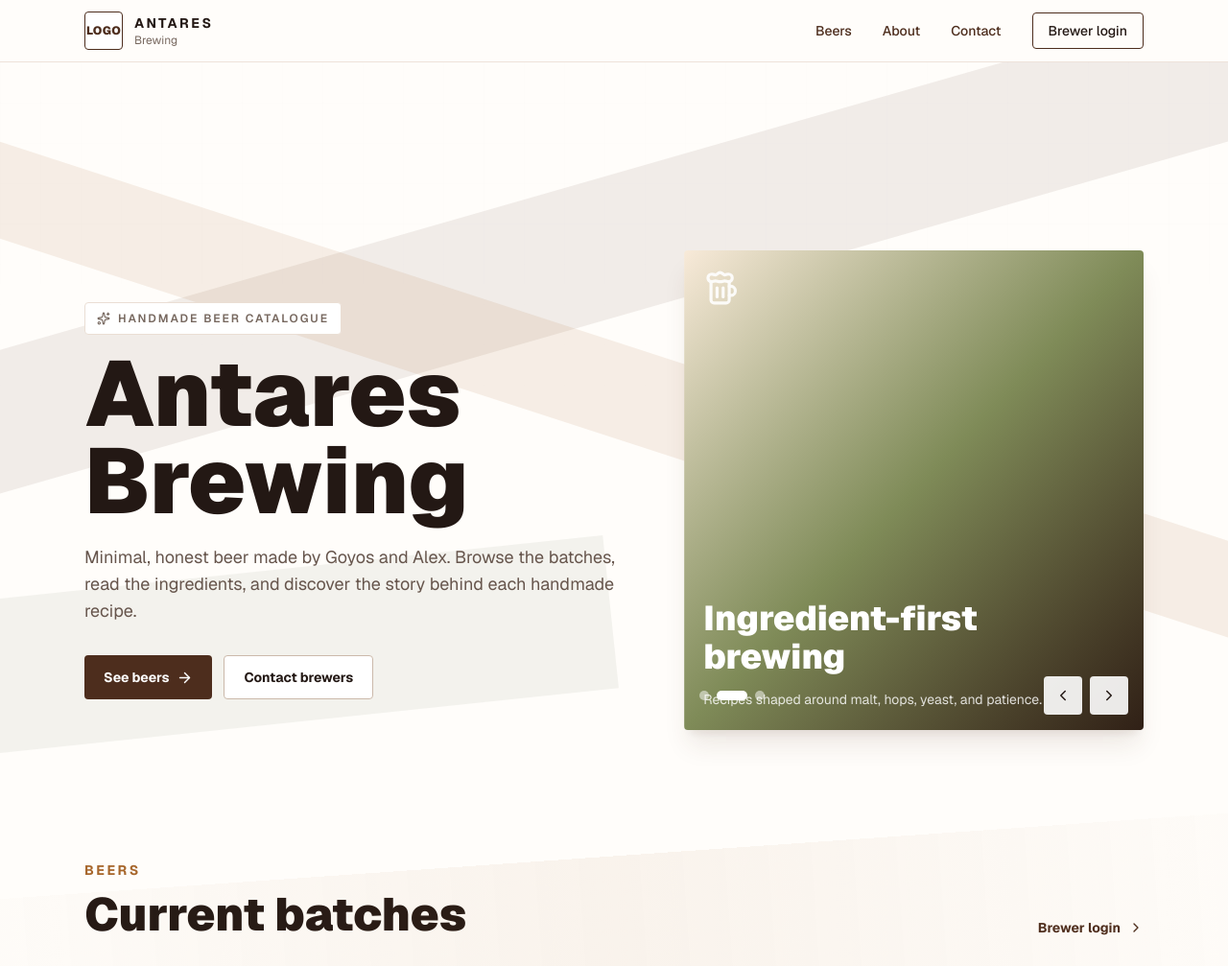
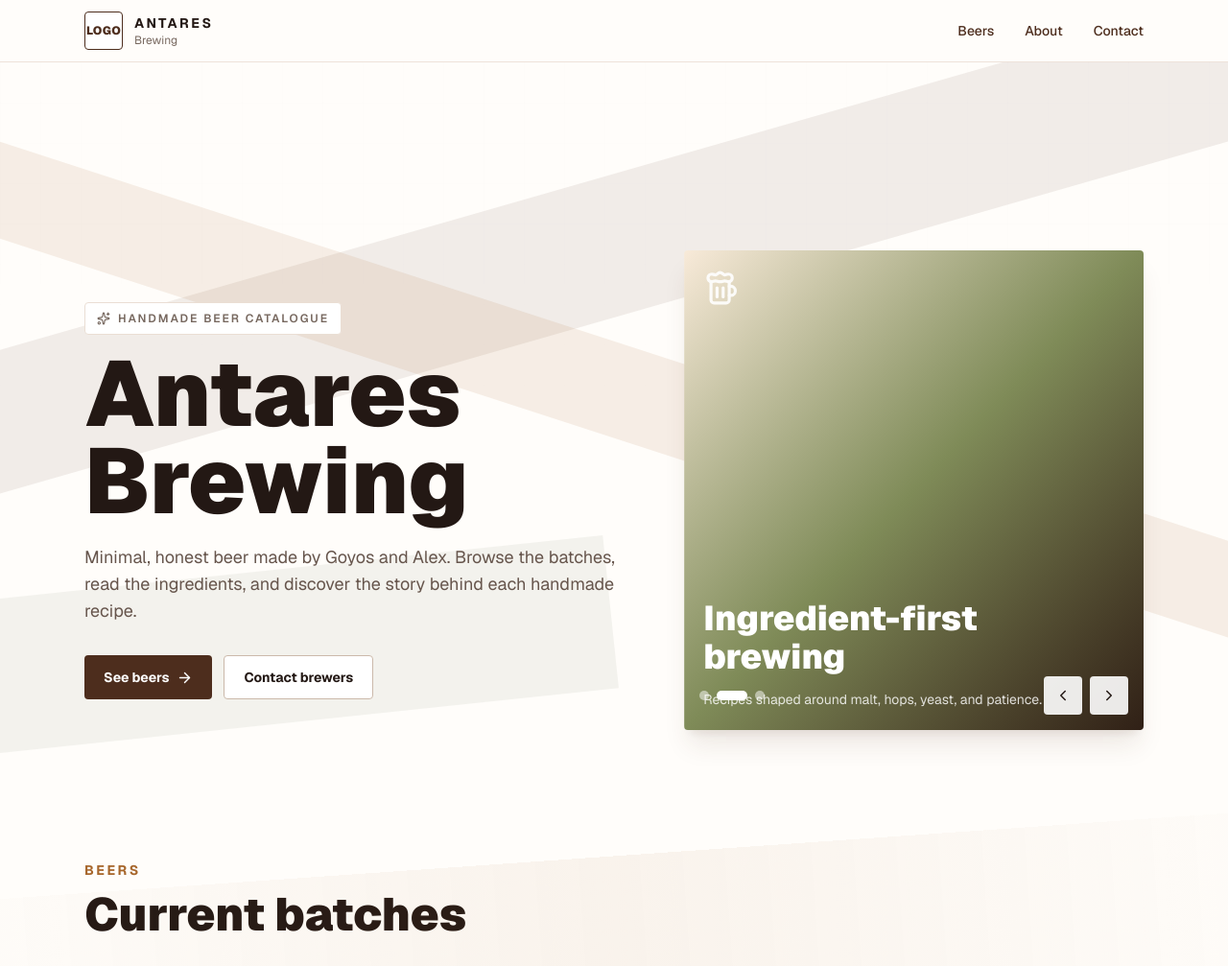
Before and after one commit to hugocis/antares, a Next.js app: page / in a window 1280 px wide. Shown: the top 1007 px of the page at 96% size. Built offline with nearby package versions, Linux system fonts and the light colour scheme.

Commit message:
Hide admin login from public site

```diff
--- a/src/app/page.tsx
+++ b/src/app/page.tsx
@@ -1,7 +1,6 @@
 import {
   ArrowRight,
   Camera,
-  ChevronRight,
   Mail,
   MapPin,
   Menu,
@@ -33,12 +32,6 @@ export default function Home() {
             <a href="#beers">Beers</a>
             <a href="#about">About</a>
             <a href="#contact">Contact</a>
-            <Link
-              href="/admin/login"
-              className="rounded-sm border border-[#4d2d1d] px-4 py-2 text-[#231814] transition hover:bg-[#4d2d1d] hover:text-white"
-            >
-              Brewer login
-            </Link>
           </div>
 
           <details className="group relative md:hidden">
@@ -55,9 +48,6 @@ export default function Home() {
               <a className="px-3 py-2" href="#contact">
                 Contact
               </a>
-              <Link className="px-3 py-2" href="/admin/login">
-                Brewer login
-              </Link>
             </div>
           </details>
         </nav>
@@ -101,19 +91,13 @@ export default function Home() {
       <section id="beers" className="relative overflow-hidden py-16 sm:py-24">
         <div className="parallax-band parallax-band-one" aria-hidden="true" />
         <div className="mx-auto max-w-6xl px-4 sm:px-6">
-          <div className="mb-8 flex flex-col justify-between gap-4 sm:flex-row sm:items-end">
+          <div className="mb-8 max-w-2xl">
             <div>
               <p className="text-sm font-bold uppercase tracking-[0.18em] text-[#a7662b]">
                 Beers
               </p>
               <h2 className="mt-3 text-3xl font-black sm:text-5xl">Current batches</h2>
             </div>
-            <Link
-              href="/admin/login"
-              className="inline-flex items-center gap-2 text-sm font-bold text-[#4d2d1d]"
-            >
-              Brewer login <ChevronRight size={16} />
-            </Link>
           </div>
 
           <BeerCatalogue />
```
